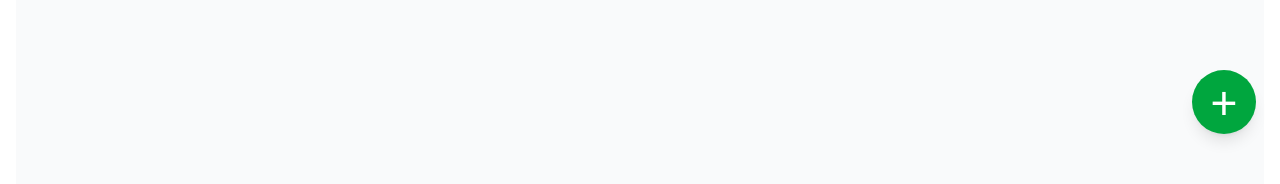
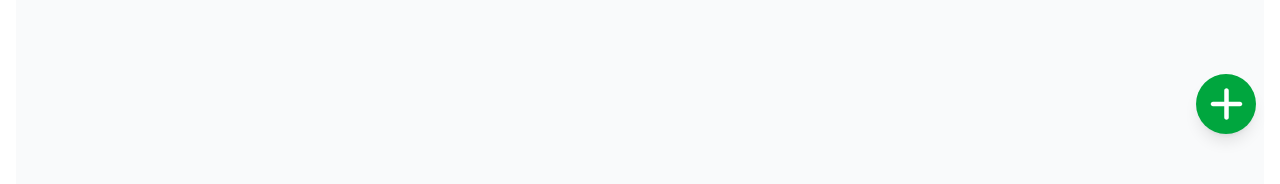
Before and after one commit to Obiwumma/Personal-Finance-Tracker, a React (Vite) app in the folder personal-finance-tracker/: page / in a window 1280 px wide. Shown: the part 642-826 px from the top of the page. Built offline with nearby package versions, Linux system fonts and the light colour scheme.

Commit message:
Adjusted ADD button

```diff
--- a/personal-finance-tracker/src/components/Layout.jsx
+++ b/personal-finance-tracker/src/components/Layout.jsx
@@ -1,5 +1,14 @@
 import React from 'react'
 import { useState } from 'react'
+
+import { library } from '@fortawesome/fontawesome-svg-core';
+import { FontAwesomeIcon } from '@fortawesome/react-fontawesome';
+/* import all the icons in Free Solid, Free Regular, and Brands styles */
+import { fas } from '@fortawesome/free-solid-svg-icons'
+import { far } from '@fortawesome/free-regular-svg-icons'
+import { fab } from '@fortawesome/free-brands-svg-icons'
+
+library.add(fas, far, fab)
 
 import Modal from './Modal'
 import Category from './category'
@@ -30,7 +39,9 @@ function Layout() {
               <TransactionList />
             </main>
 
-            <button className='bg-green-600 hover:bg-green-700 h-16 w-16 fixed bottom-6 right-6 rounded-full flex items-center justify-center text-5xl text-white shadow-lg transition' onClick={() => setIsOpen(true)} > + </button>
+            <button className='bg-green-600 hover:bg-green-700 fixed bottom-6 right-6 rounded-full flex items-center justify-center text-4xl text-white h-15 w-15 shadow-lg transition' onClick={() => setIsOpen(true)} >
+              <FontAwesomeIcon icon="fa-solid fa-plus" />
+            </button>
 
           </div>
         </div>
```
